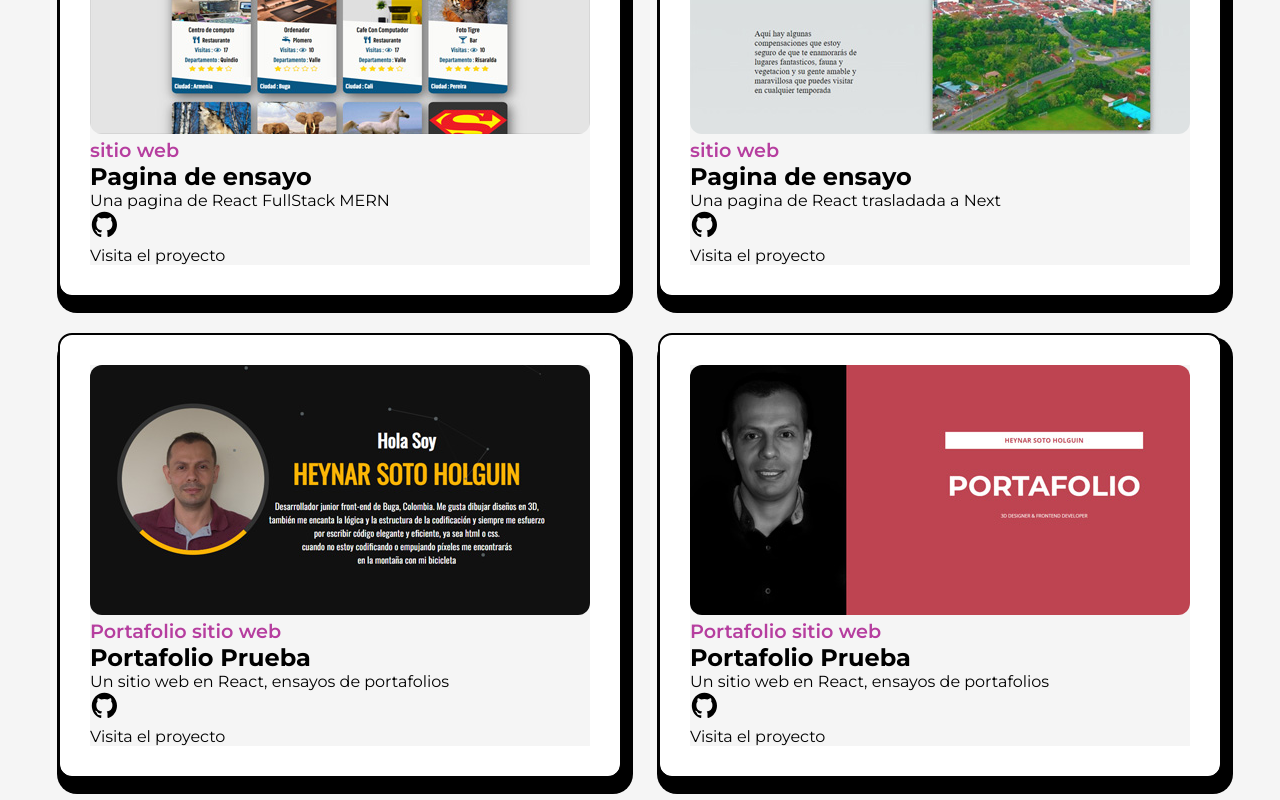
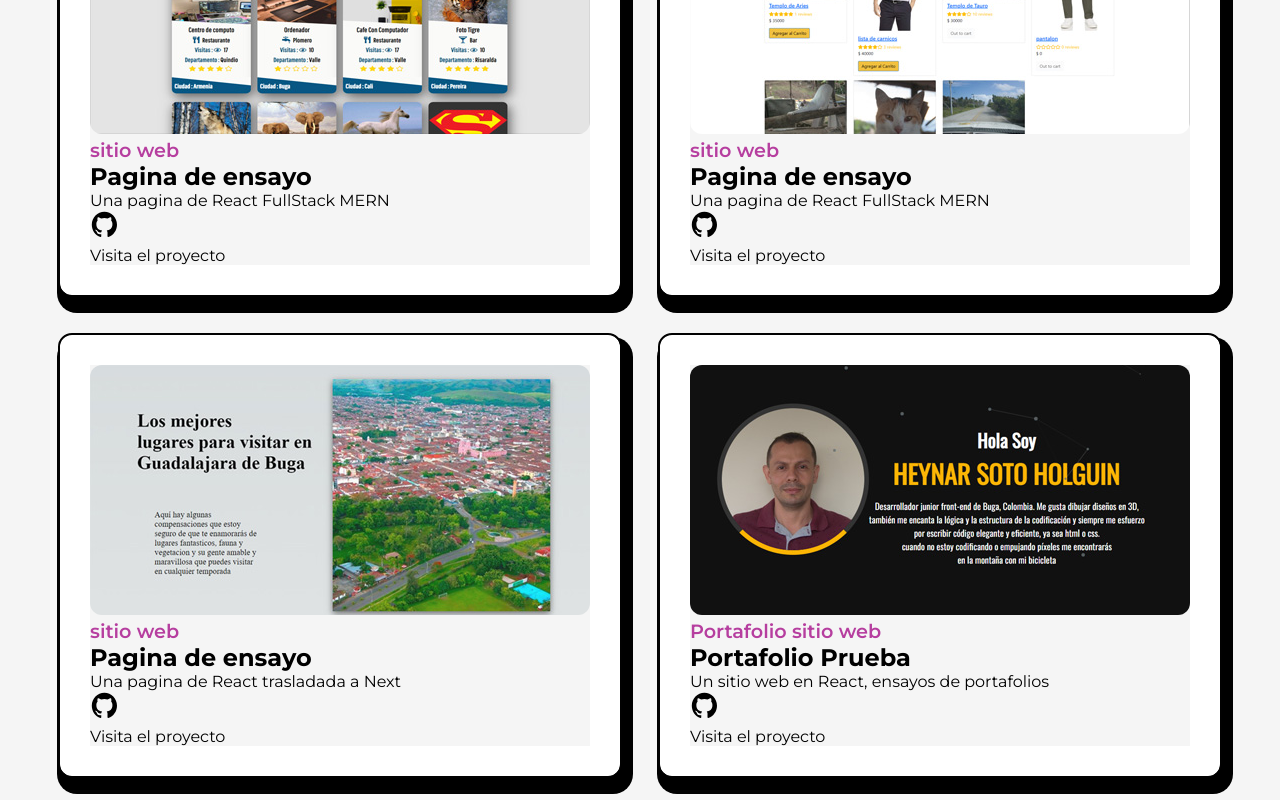
Before and after one commit to heynar-max/portafoliu, a Next.js app: page /projects in a window 1280 px wide. Shown: the part 580-1380 px from the top of the page. Built offline with nearby package versions, Linux system fonts and the light colour scheme.

Commit message:
actualizacion

```diff
--- a/src/pages/projects.jsx
+++ b/src/pages/projects.jsx
@@ -7,6 +7,7 @@ import web2 from '../../public/image/web2.jpg'
 import web3 from '../../public/image/web3.jpg'
 import buga from '../../public/image/bugaprojects.jpg'
 import emprendedor from '../../public/image/emprendedor.jpg'
+import tienda from '../../public/image/tiendaonline.jpg'
 import Layout from '@/components/layout/Layout'
 import Title from '@/components/title/Title'
 
@@ -31,7 +32,16 @@ const projects = () => {
                     img={emprendedor}
                     summary="Una pagina de React FullStack MERN "
                     link="https://directorio-emprendedor.vercel.app"
-                    github="/"
+                    github="https://github.com/heynar-max/directorio_emprendedor"
+                    type="sitio web"
+                    />
+
+                    <Projects
+                    title="Pagina de ensayo "
+                    img={tienda}
+                    summary="Una pagina de React FullStack MERN "
+                    link="https://tienda-ensayo.vercel.app/"
+                    github="https://github.com/heynar-max/TiendaEnsayo"
                     type="sitio web"
                     />
 
@@ -40,7 +50,7 @@ const projects = () => {
                     img={buga}
                     summary="Una pagina de React trasladada a Next "
                     link="https://mi-pueblo.vercel.app"
-                    github="/"
+                    github="https://github.com/heynar-max/mi_pueblo"
                     type="sitio web"
                     />
 
@@ -49,7 +59,7 @@ const projects = () => {
                     img={web}
                     summary="Un sitio web en React, ensayos de portafolios"
                     link="https://portafolio2hey.netlify.app"
-                    github="/"
+                    github="https://github.com/heynar-max/Portafolio2"
                     type="Portafolio sitio web"
                     />
 
@@ -58,15 +68,16 @@ const projects = () => {
                     img={web2}
                     summary="Un sitio web en React, ensayos de portafolios"
                     link="https://portafolioheynar.netlify.app"
-                    github="/"
+                    github="https://github.com/heynar-max/portafolio1"
                     type="Portafolio sitio web"
                     />
+
                     <Projects
                     title="prueba titulo"
                     img={web3}
                     summary="Un sitio web en React, en mis inicios de practica"
                     link="https://turismobuga.netlify.app/"
-                    github="/"
+                    github="https://github.com/heynar-max/turismo"
                     type="sitio web"
                     />
                 </div>
```
Also changed, not shown: public/image/tiendaonline.jpg (added).
